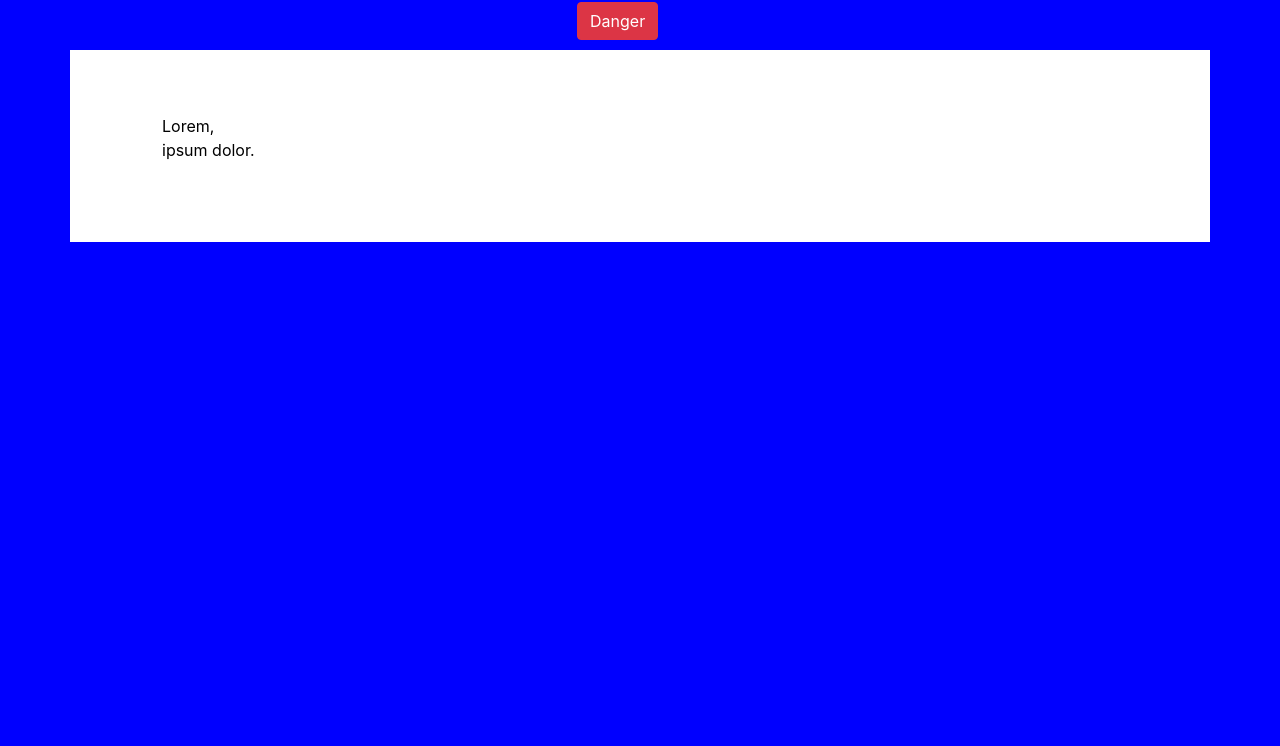
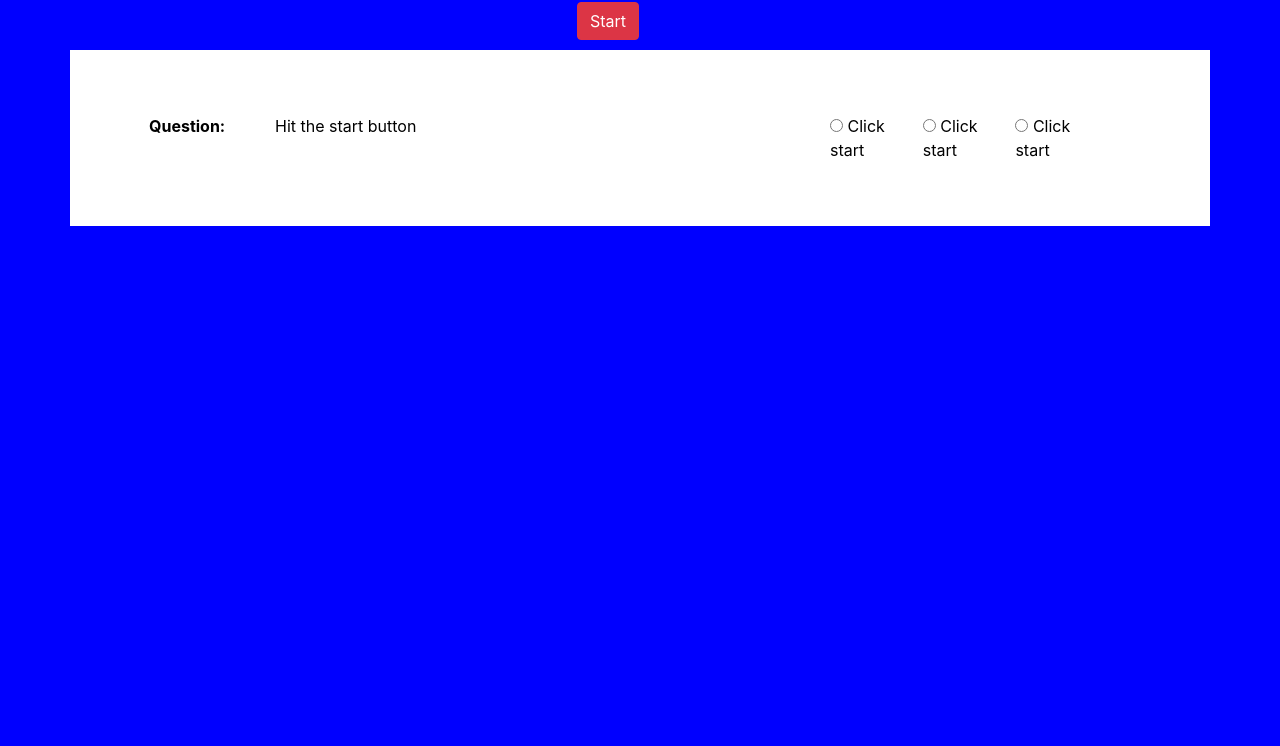
Before and after one commit to Revilocion/popQuiz, a plain HTML site: page index.html in a window 1280 px wide. Shown: the part 54-800 px from the top of the page. Drawn offline with nearby package versions, Linux system fonts and the light colour scheme.

Commit message:
styling done, working on script.

```diff
--- a/index.html
+++ b/index.html
@@ -20,14 +20,40 @@
     <div class="container-fluid" id="header">
       <h1><strong>Press Start!</strong></h1>
       <div class="container-fluid" id="button">
-        <button type="button" class="btn btn-danger">Danger</button>
+        <button type="button" class="btn btn-danger" id="start">Start</button>
       </div>
     </div>
 
     <div class="container" id="queshion">
-      <div class="col-sm-2">
-        <p id="header">Lorem, ipsum dolor.</p>
+      <div class="row">
+        <div class="col-sm-2" id="aside">
+          <p id="header"><strong>Question: </strong></p>
+        </div>
+        <div class="col-sm-6" id="mark">
+          Hit the start button
+        </div>
+        <div class="row" id="choices">
+        <div class="col-sm-3" id="choice1">
+          <input type="radio" />
+          Click start
+        </div>
+        <div class="col-sm-3" id="choice2">
+          <input type="radio" />
+          Click start
+        </div>
+        <div class="col-sm-3" id="choice3">
+          <input type="radio" />
+          Click start
+        </div>
+      </div>
+      </div>
+      <div class="container" id="answer">
+
+        <div class="row">
+</div>
+        </div>
       </div>
     </div>
+    <script src="script.js"></script>
   </body>
 </html>
--- a/script.js
+++ b/script.js
@@ -0,0 +1,25 @@
+var allQuestions = [
+  {
+    question: "What is my name?"
+  },
+  {
+    question: "What's your favorite color?"
+  },
+  {
+    question: ";asldkfj"
+  }
+];
+
+var space = document.getElementById("mark");
+var index = 0;
+var onQuestion = document.getElementById("")
+var startButton = document
+  .getElementById("start")
+  .addEventListener("click", function() {
+    space.textContent = allQuestions[index].question;
+    index++;
+  });
+
+var answer = document.getElementById("choice1","choice2","choice3").addEventListener("click",function(){
+
+});
--- a/style.css
+++ b/style.css
@@ -19,5 +19,8 @@ body {
 }
 #header {
   position: top;
-  widows: 10px;
+  left: 0px;
 }
+#choices {
+
+}
```
Also changed, not shown: 1 other file.
